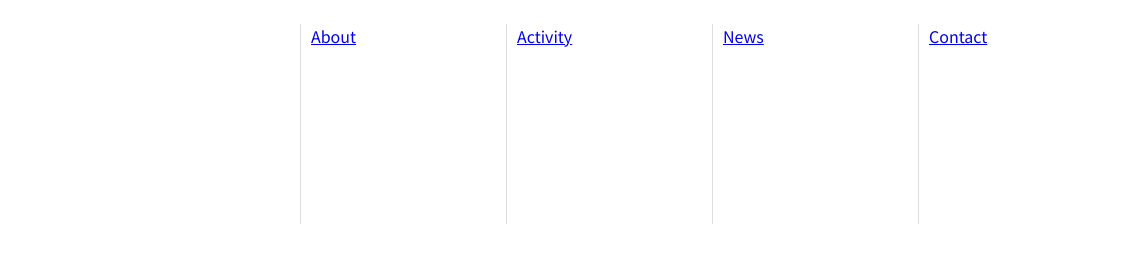
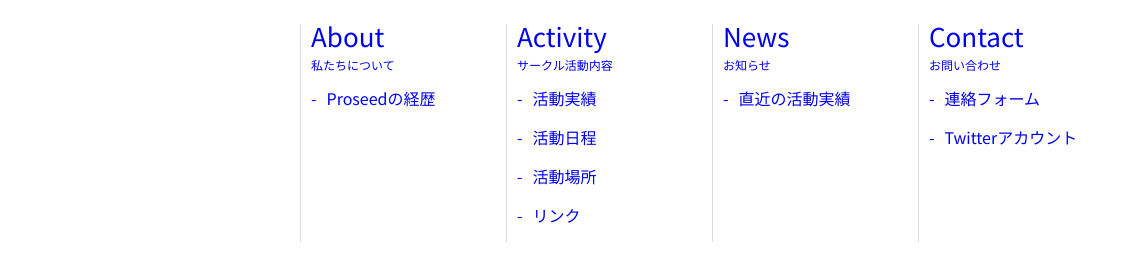
Before and after one commit to takaakikatou/proseed_web, a plain HTML site: page index.html in a window 1280 px wide. Shown: the full height of the page, 148-1280 px from the left. Drawn offline with nearby package versions, Linux system fonts and the light colour scheme.

Commit message:
footer 途中まで

```diff
--- a/css/common.css
+++ b/css/common.css
@@ -203,4 +203,22 @@ body {
 	width: 25%;
 }
 
-.footer_link {}
+.footer_link {
+	display: block;
+	margin-bottom: 15px;
+	text-decoration: none;
+}
+
+.footer_link_ttl {
+	font-size: 26px;
+	line-height: 0.9;
+}
+
+.footer_link_txt {
+	font-size: 12px;
+}
+
+.footer_link_item::before {
+	content: '-';
+	margin-right: 10px;
+}
--- a/index.html
+++ b/index.html
@@ -57,16 +57,31 @@
 			</div>
 			<ul class="footer_list">
 				<li class="footer_item">
-					<a href="/about/" class="footer_link">About</a>
+					<a href="/about/" class="footer_link footer_link_ttl">About<br><span
+							class="footer_link_txt">私たちについて</span></a>
+					<a href="/about/" class="footer_link footer_link_item">Proseedの経歴</a>
 				</li>
 				<li class="footer_item">
-					<a href="/activity/" class="footer_link">Activity</a>
+					<a href="/activity/" class="footer_link footer_link_ttl">Activity<br><span
+							class="footer_link_txt">サークル活動内容</span></a>
+					<a href="/activity/" class="footer_link footer_link_item">活動実績</a>
+					<a href="/activity/" class="footer_link footer_link_item">活動日程</a>
+					<a href="/activity/" class="footer_link footer_link_item">活動場所</a>
+					<a href="/activity/" class="footer_link footer_link_item">リンク</a>
+
 				</li>
 				<li class="footer_item">
-					<a href="/news/" class="footer_link">News</a>
+					<a href="/news/" class="footer_link footer_link_ttl">News<br><span
+							class="footer_link_txt">お知らせ</span></a>
+					<a href="/news/" class="footer_link footer_link_item">直近の活動実績</a>
+
 				</li>
 				<li class="footer_item">
-					<a href="/contact/" class="footer_link">Contact</a>
+					<a href="/contact/" class="footer_link footer_link_ttl">Contact<br><span
+							class="footer_link_txt">お問い合わせ</span></a>
+					<a href="/contact/" class="footer_link footer_link_item">連絡フォーム</a>
+					<a href="/contact/" class="footer_link footer_link_item">Twitterアカウント</a>
+
 				</li>
 			</ul>
 		</div>
```
